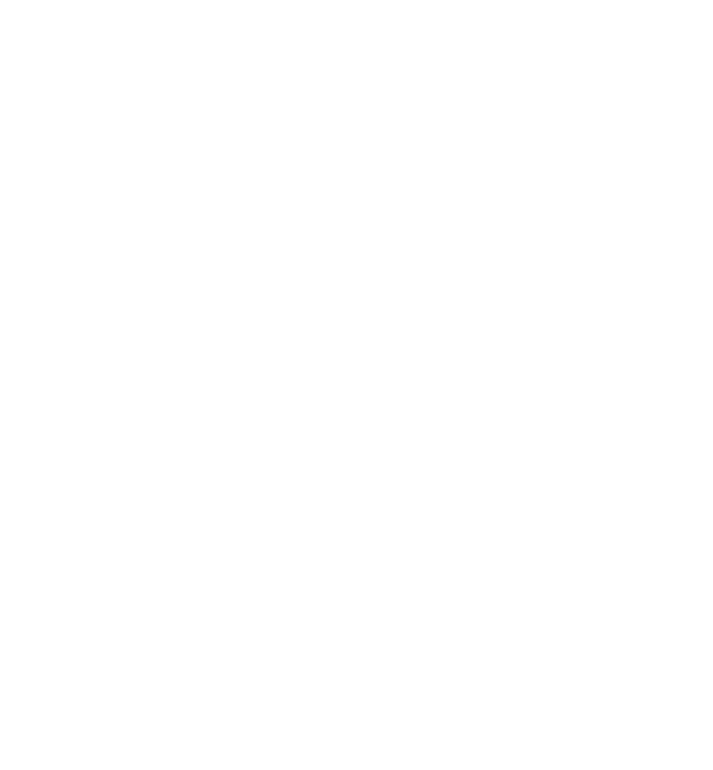
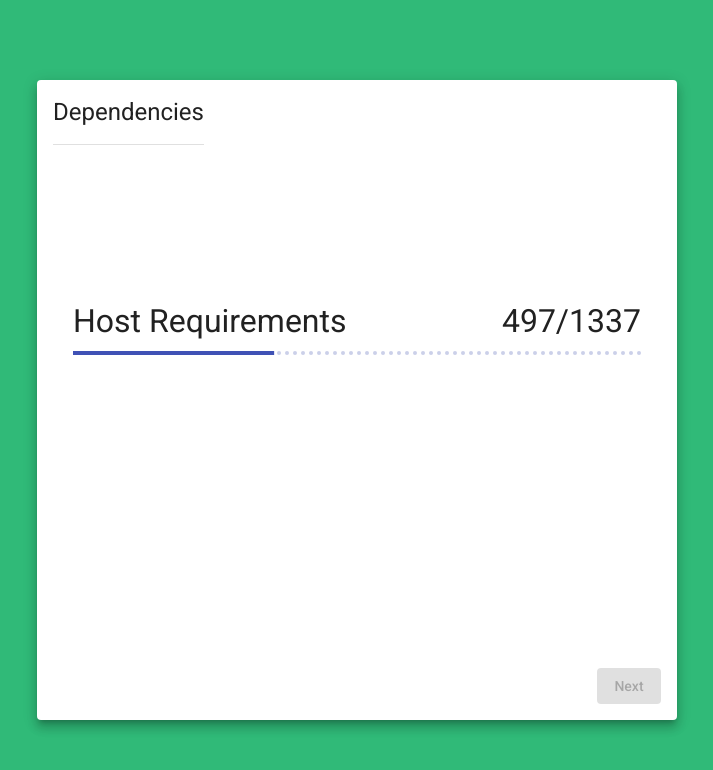
Before and after one commit to jecluis/project-cthulhu, an Angular app: page /setup-dependencies in a window 1280 px wide. Before the commit this address led to /. Shown: the top 770 px of the page, without its empty margins (283-996 px from the left). Built offline with nearby package versions, Linux system fonts and the light colour scheme.

Commit message:
setup/dependencies: mock it
Signed-off-by: Joao Eduardo Luis <joao@wipwd.dev>

```diff
--- a/src/app/app-routing.module.ts
+++ b/src/app/app-routing.module.ts
@@ -1,5 +1,6 @@
 import { NgModule } from '@angular/core';
 import { Routes, RouterModule } from '@angular/router';
+import { SetupDependenciesComponent } from './setup/setup-dependencies/setup-dependencies.component';
 import { SetupNetworkComponent } from './setup/setup-network/setup-network.component';
 import { SetupStorageComponent } from './setup/setup-storage/setup-storage.component';
 import { SetupComponent } from './setup/setup.component';
@@ -13,6 +14,9 @@
   },
   { path: 'setup-network', component: SetupNetworkComponent,
     data: { animation: 'setup-network' }
+  },
+  { path: 'setup-dependencies', component: SetupDependenciesComponent,
+    data: { animation: 'setup-dependencies' }
   }
 ];
 
--- a/src/app/app.module.ts
+++ b/src/app/app.module.ts
@@ -20,6 +20,7 @@
 import { MatSelectModule } from '@angular/material/select';
 import { MatProgressBarModule } from '@angular/material/progress-bar';
 import { SetupNetworkComponent } from './setup/setup-network/setup-network.component';
+import { SetupDependenciesComponent } from './setup/setup-dependencies/setup-dependencies.component';
 
 
 @NgModule({
@@ -29,7 +30,8 @@
     SetupComponent,
     SetupInventoryItemComponent,
     SetupStorageComponent,
-    SetupNetworkComponent
+    SetupNetworkComponent,
+    SetupDependenciesComponent
   ],
   imports: [
     BrowserModule,
--- /dev/null
+++ b/src/app/setup/setup-dependencies/setup-dependencies.component.html
@@ -0,0 +1,56 @@
+<div class="container" fxLayout="column" fxLayoutAlign="center center">
+
+  <mat-card class="mat-elevation-z8 content-card"
+      fxLayout="column" fxLayoutAlign="space-between start">
+
+    <div matCardTitle>
+      <h1>Dependencies</h1>
+      <mat-divider></mat-divider>
+    </div>
+
+    <div matCardContent class="content">
+
+      <div fxLayout="column" fxLayoutAlign="start start" style="padding: 20px">
+
+        <div class="content-header content"
+            fxLayout="row" fxLayoutAlign="space-between center">
+          <span>Host Requirements</span>
+          <span></span>
+          <span>{{cur_host_requirements}}/{{num_host_requirements}}</span>
+        </div>
+        <div style="width: 100%; padding-top: 20px;">
+          <mat-progress-bar mode="buffer" [value]="hostRequirementsPercent()">
+          </mat-progress-bar>
+        </div>
+      </div>
+
+      <span></span>
+
+      <div fxLayout="column" fxLayoutAlign="start start" style="padding: 20px"
+          *ngIf="finishedHostRequirements()">
+
+        <div class="content-header content"
+            fxLayout="row" fxLayoutAlign="space-between center">
+          <span>System Requirements</span>
+          <span></span>
+          <span>{{cur_system_requirements}}/{{num_system_requirements}}</span>
+        </div>
+        <div style="width: 100%; padding-top: 20px;">
+          <mat-progress-bar mode="buffer" [value]="systemRequirementsPercent()">
+          </mat-progress-bar>
+        </div>
+      </div>
+    </div>
+
+    <span></span>
+
+    <div fxLayout="row" fxLayoutAlign="end center" style="width: 100%">
+      <button mat-raised-button class="button-next"
+          [disabled]="!hasFinished()">
+        Next
+      </button>
+    </div>
+
+  </mat-card>
+
+</div>
--- /dev/null
+++ b/src/app/setup/setup-dependencies/setup-dependencies.component.scss
@@ -0,0 +1,35 @@
+.container {
+    background-color: #30BA78;
+    width: 100vw;
+    height: 100vh;
+}
+
+.content-card {
+    width: 50vw;
+    height: 80vh;
+}
+
+.content {
+    width: 100%;
+}
+
+.content-header {
+    font-size: 32px;
+}
+
+.success {
+    color: #30BA78;
+}
+
+.error {
+    color: #FF6A52;
+}
+
+.warn {
+    color: orange;
+}
+
+.button-next {
+    background-color: #FF6A52;
+    color: white;
+}
--- /dev/null
+++ b/src/app/setup/setup-dependencies/setup-dependencies.component.ts
@@ -0,0 +1,69 @@
+import { Component, OnInit } from '@angular/core';
+import { interval } from 'rxjs';
+
+@Component({
+  selector: 'app-setup-dependencies',
+  templateUrl: './setup-dependencies.component.html',
+  styleUrls: ['./setup-dependencies.component.scss']
+})
+export class SetupDependenciesComponent implements OnInit {
+
+  public num_host_requirements: number = 1337;
+  public num_system_requirements: number = 42;
+  public cur_host_requirements: number = 0;
+  public cur_system_requirements: number = 0;
+
+  public constructor() { }
+
+  public ngOnInit(): void {
+    const delay = Math.floor(Math.random() * 5);
+    interval(delay * 1000).subscribe( () => {
+      if (this.hasFinished()) {
+        return;
+      }
+      if (!this.finishedHostRequirements()) {
+        const num_deps = Math.floor(Math.random() * 200);
+        this.cur_host_requirements = Math.min(
+          this.cur_host_requirements + num_deps,
+          this.num_host_requirements
+        );
+      } else {
+        const num_deps = Math.floor(Math.random() * 10);
+        this.cur_system_requirements = Math.min(
+          this.cur_system_requirements + num_deps,
+          this.num_system_requirements
+        );
+      }
+    });
+  }
+
+  public finishedHostRequirements(): boolean {
+    return this.num_host_requirements === this.cur_host_requirements;
+  }
+
+  public finishedSystemRequirements(): boolean {
+    return this.num_system_requirements === this.cur_system_requirements;
+  }
+
+  public hasFinished(): boolean {
+    return this.finishedHostRequirements() && this.finishedSystemRequirements();
+  }
+
+  private _getPercent(a: number, b: number): number {
+    return Math.floor((a / b) * 100);
+  }
+
+  public hostRequirementsPercent(): number {
+    return this._getPercent(
+      this.cur_host_requirements, this.num_host_requirements
+    );
+  }
+
+  public systemRequirementsPercent(): number {
+    return this._getPercent(
+      this.cur_system_requirements, this.num_system_requirements
+    );
+  }
+
+
+}
--- a/src/app/setup/setup-network/setup-network.component.html
+++ b/src/app/setup/setup-network/setup-network.component.html
@@ -39,7 +39,8 @@
     <span></span>
 
     <div fxLayout="row" fxLayoutAlign="end center" style="width: 100%">
-      <button mat-raised-button class="button-next">
+      <button mat-raised-button class="button-next"
+          routerLink="/setup-dependencies">
         Next
       </button>
     </div>
```
Also changed, not shown: 1 other file (tests, documents, lock files or other folders).
